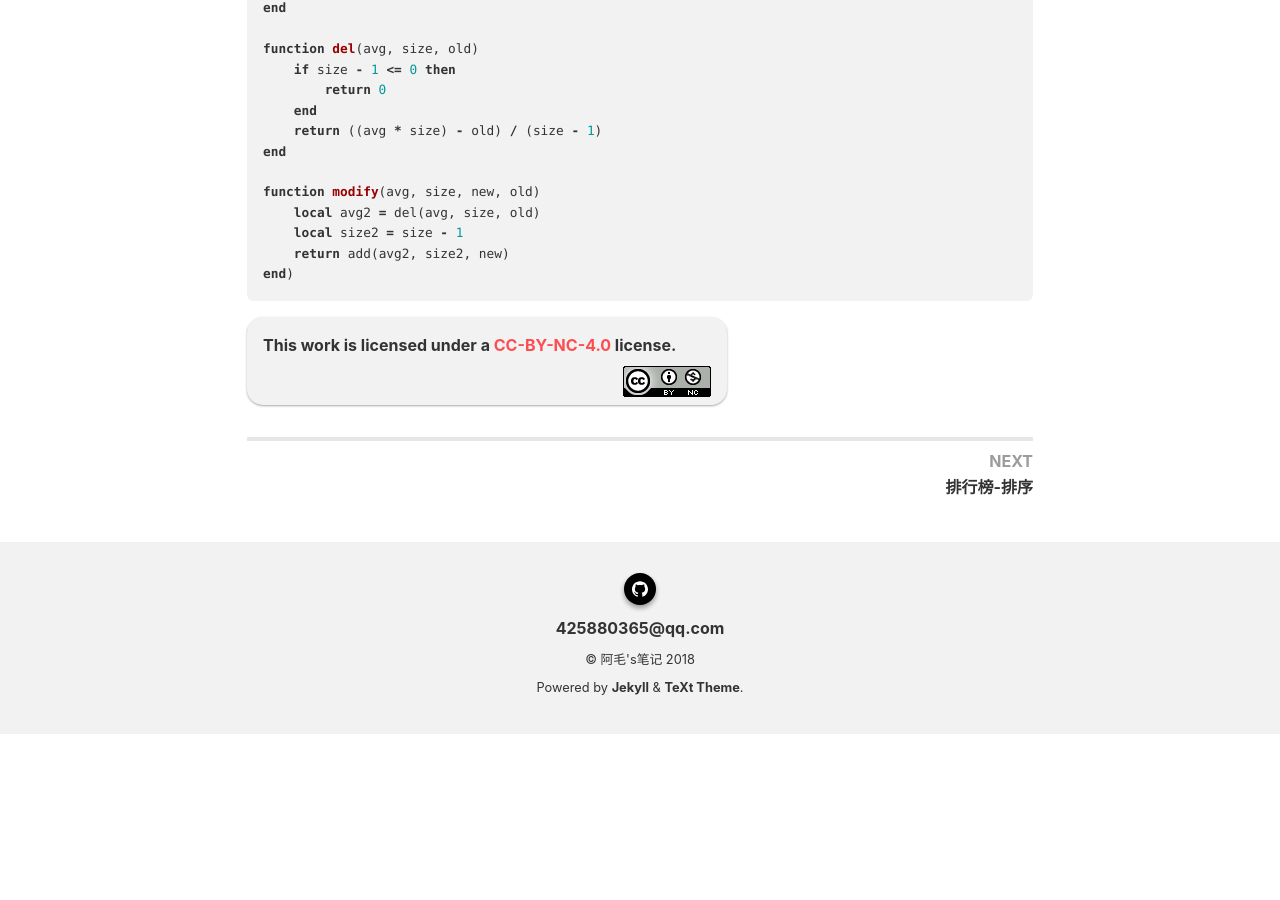
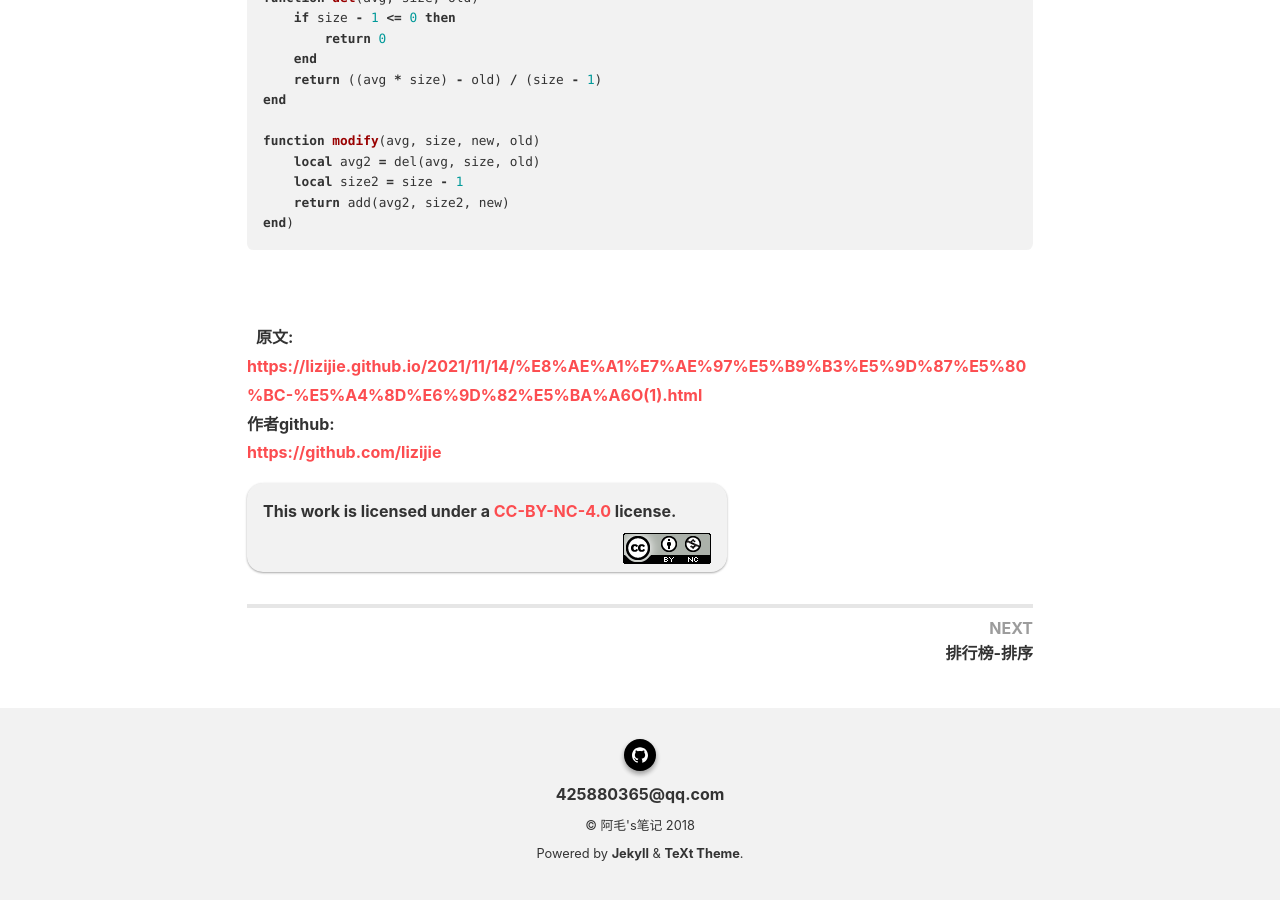
Before and after one commit to lizijie/lizijie.github.io, a Jekyll site: the page built from _posts/2021-11-14-计算平均值，复杂度O(1).md, in a window 1280 px wide and 900 px high, scrolled down 1200 px. Built offline with Jekyll 4.4.1, drawn with Linux system fonts in a browser that asks for light colours; nearby versions of some CDN libraries; our own code applies the rules of GitHub Pages for plain Markdown files; comment, search, counter and statistics services are not loaded; before the commit the page ends 1934 px from its top, so only the background shows below that; some of the changed text lies outside the part shown.

Commit message:
Update 2021-11-14-计算平均值，复杂度O(1).md

````diff
--- a/_posts/2021-11-14-计算平均值，复杂度O(1).md
+++ b/_posts/2021-11-14-计算平均值，复杂度O(1).md
@@ -1,4 +1,4 @@
- ---
+---
 layout: post
 title: 计算平均值，复杂度O(1)
 key: 202111042054
@@ -64,3 +64,13 @@ function modify(avg, size, new, old)
     return add(avg2, size2, new)
 end)
 ```
+
+
+<br>
+<br>
+<b>原文:<br>
+<https://lizijie.github.io/2021/11/14/%E8%AE%A1%E7%AE%97%E5%B9%B3%E5%9D%87%E5%80%BC-%E5%A4%8D%E6%9D%82%E5%BA%A6O(1).html>
+<br>
+作者github:<br>
+<https://github.com/lizijie>
+</b>
````
